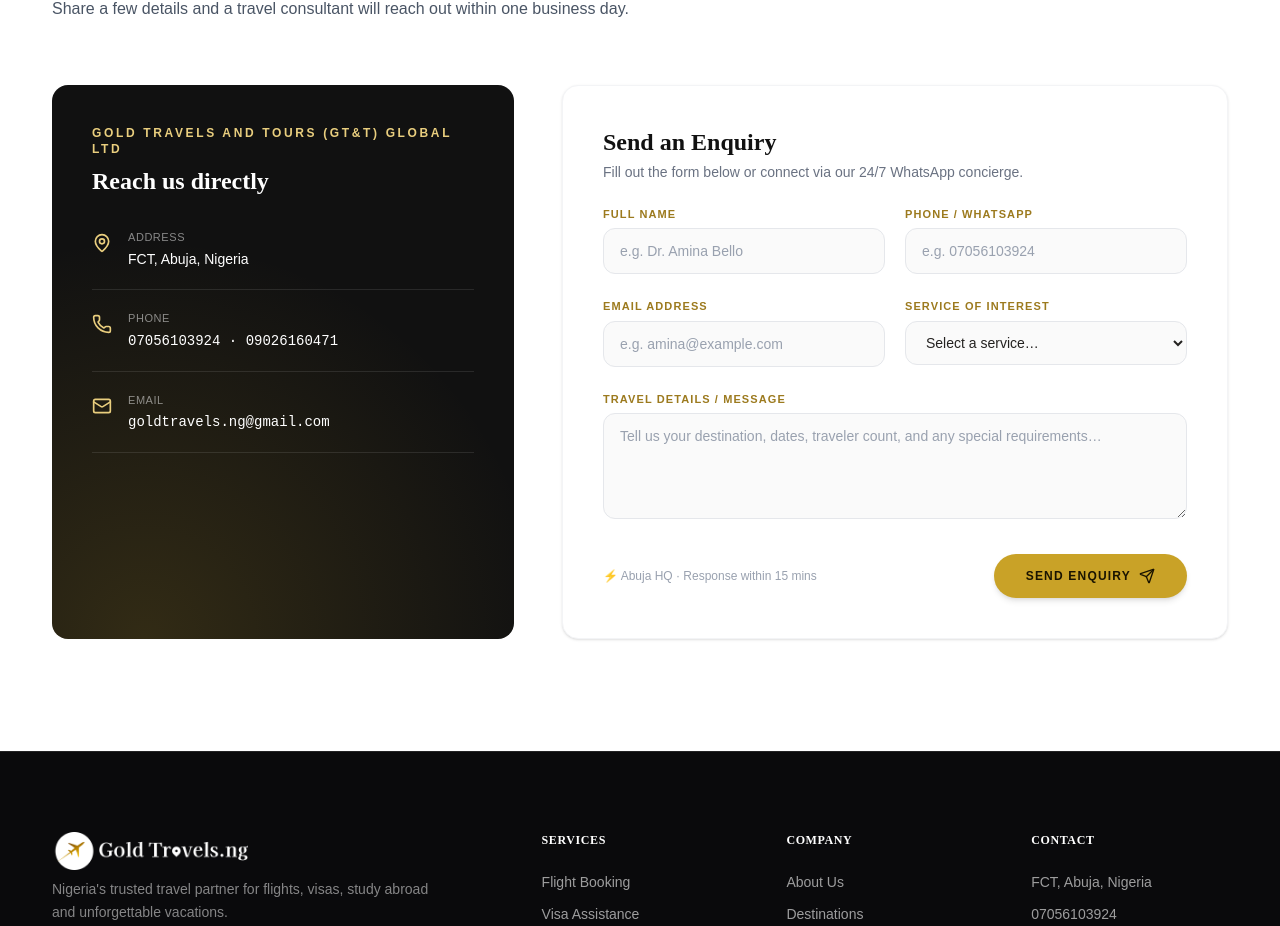
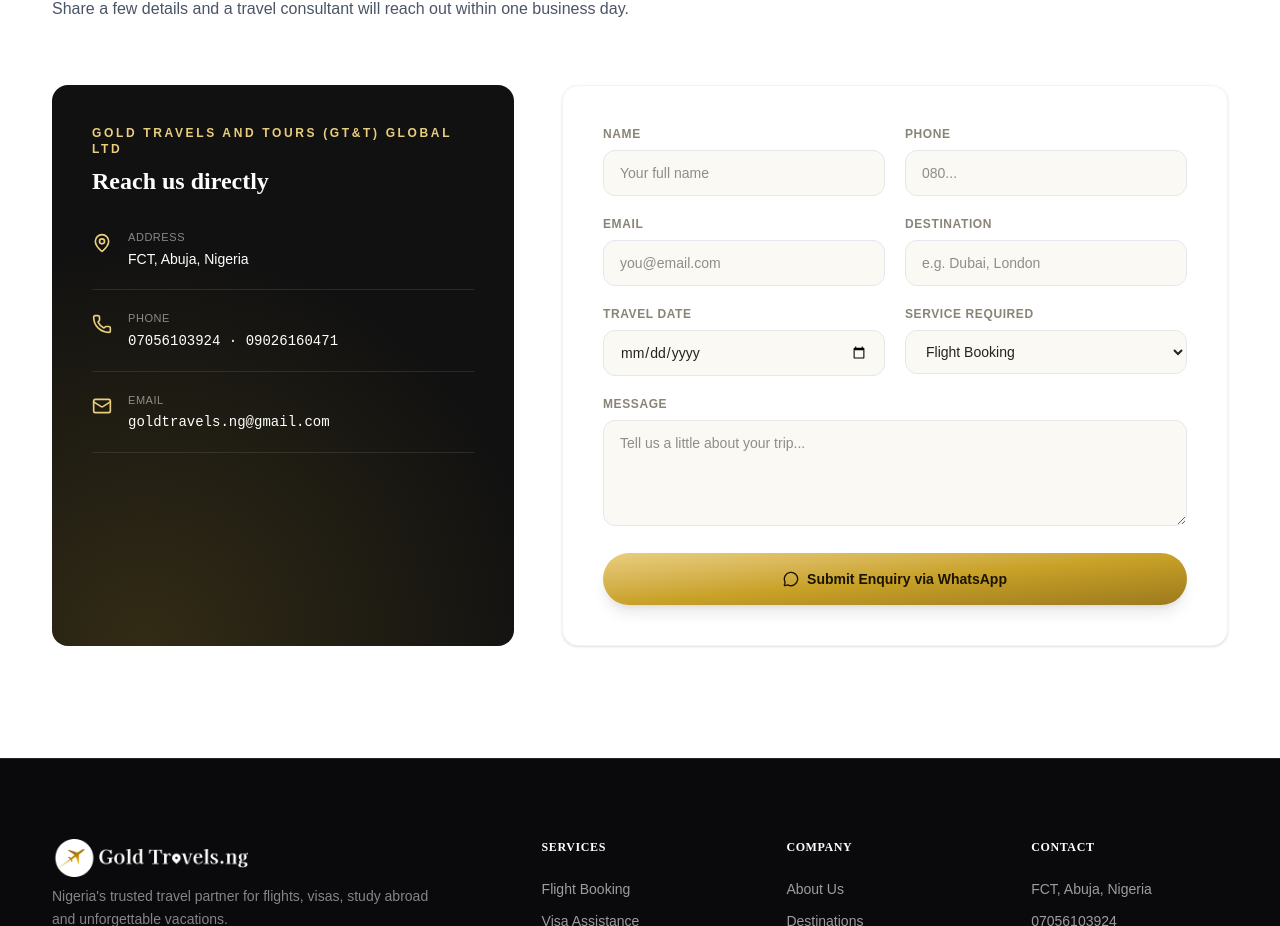
Before and after one commit to echoloft-live/Gold-Travels-GT-T-Global-Ltd-, a React (Vite) app: page / in a window 1280 px wide. Shown: the part 6578-7504 px from the top of the page. Built offline with nearby package versions, Linux system fonts and the light colour scheme.

Commit message:
Refactor ContactForm.tsx: Enhance form validation, add optional fields for destination and travel date, and improve WhatsApp message formatting for better user experience.

```diff
--- a/src/components/ContactForm.tsx
+++ b/src/components/ContactForm.tsx
@@ -10,172 +10,131 @@
   name: z.string().min(2, 'Name must be at least 2 characters'),
   phone: z.string().min(7, 'Please enter a valid phone number'),
   email: z.string().email('Please enter a valid email address'),
+  destination: z.string().optional(),
+  travelDate: z.string().optional(),
   service: z.string().min(1, 'Please select a service'),
-  message: z.string().min(10, 'Message must be at least 10 characters'),
+  message: z.string().min(5, 'Message must be at least 5 characters'),
 });
 
 type ContactFormData = z.infer<typeof contactSchema>;
 
 export const ContactForm: React.FC = () => {
-  const [submitted, setSubmitted] = useState(false);
-  const [formDataSummary, setFormDataSummary] = useState<ContactFormData | null>(null);
-
   const {
     register,
     handleSubmit,
-    formState: { errors, isSubmitting },
-    reset,
+    formState: { errors },
   } = useForm<ContactFormData>({
     resolver: zodResolver(contactSchema),
+    defaultValues: {
+      service: 'Flight Booking',
+    }
   });
 
   const onSubmit = (data: ContactFormData) => {
-    setFormDataSummary(data);
-    setSubmitted(true);
     confetti({ particleCount: 100, spread: 80, origin: { y: 0.6 } });
-    reset();
-  };
 
-  const handleWhatsAppChat = () => {
-    if (!formDataSummary) return;
+    // Format message for WhatsApp
     const text = encodeURIComponent(
-      `Hello GT&T Abuja Desk,\n\nName: ${formDataSummary.name}\nPhone: ${formDataSummary.phone}\nService: ${formDataSummary.service}\nMessage: ${formDataSummary.message}`
+      `Hello GT&T Abuja Desk,\n\nI just submitted an enquiry on Goldtravels.ng:\n\n👤 Name: ${data.name}\n📞 Phone: ${data.phone}\n📧 Email: ${data.email}\n📍 Destination: ${data.destination || 'Not specified'}\n📅 Travel Date: ${data.travelDate || 'Flexible'}\n✈️ Service: ${data.service}\n💬 Message: ${data.message}`
     );
+
+    // Open WhatsApp directly
     window.open(`https://wa.me/${COMPANY_INFO.whatsappNumber}?text=${text}`, '_blank');
   };
 
-  /* shared field classes */
-  const fieldBase =
-    'w-full bg-[#FAFAFA] border border-gray-200 rounded-xl px-4 py-3 text-sm text-[#242220] placeholder:text-gray-400 focus:outline-none focus:border-[#C9A227] focus:ring-2 focus:ring-[#C9A227]/20 transition-all';
-
   return (
-    <div className="bg-white">
-      {submitted ? (
-        <div className="py-10 text-center flex flex-col items-center space-y-4 animate-fade-in">
-          <div className="w-16 h-16 bg-emerald-50 border border-emerald-200 rounded-full flex items-center justify-center text-emerald-500">
-            <CheckCircle2 className="w-8 h-8" />
-          </div>
-          <h3 className="font-display text-2xl font-semibold text-[#111111]">
-            Message Received!
-          </h3>
-          <p className="text-sm text-gray-600 max-w-md leading-relaxed">
-            Thank you. Our Abuja concierge team has received your enquiry and will contact you via phone or email shortly.
-          </p>
-          <div className="flex flex-wrap justify-center gap-4 pt-4">
-            <button
-              onClick={handleWhatsAppChat}
-              className="px-6 py-3 rounded-full bg-emerald-500 hover:bg-emerald-600 text-white text-xs font-semibold uppercase tracking-wider flex items-center space-x-2 shadow transition-all"
-            >
-              <MessageCircle className="w-4 h-4" />
-              <span>Continue on WhatsApp</span>
-            </button>
-            <button
-              onClick={() => setSubmitted(false)}
-              className="px-6 py-3 rounded-full border border-gray-200 hover:border-[#C9A227] text-[#242220] text-xs font-semibold uppercase tracking-wider transition-all"
-            >
-              Send Another Message
-            </button>
-          </div>
-        </div>
-      ) : (
-        <form onSubmit={handleSubmit(onSubmit)} className="space-y-6">
-          <div className="mb-6">
-            <h3 className="font-display text-2xl font-semibold text-[#111111] mb-1">
-              Send an Enquiry
-            </h3>
-            <p className="text-sm text-gray-500 font-sans">
-              Fill out the form below or connect via our 24/7 WhatsApp concierge.
-            </p>
-          </div>
-
+    <form onSubmit={handleSubmit(onSubmit)} className="space-y-5">
       <div className="grid grid-cols-1 sm:grid-cols-2 gap-5">
         <div>
-              <label className="block text-[11px] font-bold uppercase tracking-widest text-[#9C7A1E] mb-1.5 font-sans">
-                Full Name
-              </label>
+          <label className="block text-xs font-bold uppercase tracking-wider text-[#8a8477] mb-2">Name</label>
           <input
             type="text"
             {...register('name')}
-                placeholder="e.g. Dr. Amina Bello"
-                className={fieldBase}
+            placeholder="Your full name"
+            className="w-full px-4 py-3 rounded-xl border border-gray-200 text-sm bg-[#FBF9F4] focus:outline-none focus:border-[#C9A227] focus:ring-2 focus:ring-[#C9A227]/20"
           />
-              {errors.name && <span className="text-[11px] text-red-500 mt-1 block">{errors.name.message}</span>}
+          {errors.name && <span className="text-xs text-red-500 mt-1 block">{errors.name.message}</span>}
         </div>
 
         <div>
-              <label className="block text-[11px] font-bold uppercase tracking-widest text-[#9C7A1E] mb-1.5 font-sans">
-                Phone / WhatsApp
-              </label>
+          <label className="block text-xs font-bold uppercase tracking-wider text-[#8a8477] mb-2">Phone</label>
           <input
             type="tel"
             {...register('phone')}
-                placeholder="e.g. 07056103924"
-                className={fieldBase}
+            placeholder="080..."
+            className="w-full px-4 py-3 rounded-xl border border-gray-200 text-sm bg-[#FBF9F4] focus:outline-none focus:border-[#C9A227] focus:ring-2 focus:ring-[#C9A227]/20"
           />
-              {errors.phone && <span className="text-[11px] text-red-500 mt-1 block">{errors.phone.message}</span>}
+          {errors.phone && <span className="text-xs text-red-500 mt-1 block">{errors.phone.message}</span>}
         </div>
       </div>
 
       <div className="grid grid-cols-1 sm:grid-cols-2 gap-5">
         <div>
-              <label className="block text-[11px] font-bold uppercase tracking-widest text-[#9C7A1E] mb-1.5 font-sans">
-                Email Address
-              </label>
+          <label className="block text-xs font-bold uppercase tracking-wider text-[#8a8477] mb-2">Email</label>
           <input
             type="email"
             {...register('email')}
-                placeholder="e.g. amina@example.com"
-                className={fieldBase}
+            placeholder="you@email.com"
+            className="w-full px-4 py-3 rounded-xl border border-gray-200 text-sm bg-[#FBF9F4] focus:outline-none focus:border-[#C9A227] focus:ring-2 focus:ring-[#C9A227]/20"
           />
-              {errors.email && <span className="text-[11px] text-red-500 mt-1 block">{errors.email.message}</span>}
+          {errors.email && <span className="text-xs text-red-500 mt-1 block">{errors.email.message}</span>}
         </div>
 
         <div>
-              <label className="block text-[11px] font-bold uppercase tracking-widest text-[#9C7A1E] mb-1.5 font-sans">
-                Service of Interest
-              </label>
-              <select {...register('service')} className={fieldBase}>
-                <option value="">Select a service…</option>
-                <option value="Flight Booking">Flight Booking (FLT)</option>
-                <option value="Visa Assistance">Visa Assistance (VSA)</option>
-                <option value="Study Abroad">Study Abroad (STY)</option>
-                <option value="Hotel Reservation">Hotel Reservation (HTL)</option>
-                <option value="Car Rental">Car Rental Services (CAR)</option>
-                <option value="Vacation Packages">Vacation Packages (PKG)</option>
-                <option value="Honeymoon & Celebrations">Destination Honeymoon &amp; Celebrations (HNY)</option>
+          <label className="block text-xs font-bold uppercase tracking-wider text-[#8a8477] mb-2">Destination</label>
+          <input
+            type="text"
+            {...register('destination')}
+            placeholder="e.g. Dubai, London"
+            className="w-full px-4 py-3 rounded-xl border border-gray-200 text-sm bg-[#FBF9F4] focus:outline-none focus:border-[#C9A227] focus:ring-2 focus:ring-[#C9A227]/20"
+          />
+        </div>
+      </div>
+
+      <div className="grid grid-cols-1 sm:grid-cols-2 gap-5">
+        <div>
+          <label className="block text-xs font-bold uppercase tracking-wider text-[#8a8477] mb-2">Travel Date</label>
+          <input
+            type="date"
+            {...register('travelDate')}
+            className="w-full px-4 py-3 rounded-xl border border-gray-200 text-sm bg-[#FBF9F4] focus:outline-none focus:border-[#C9A227] focus:ring-2 focus:ring-[#C9A227]/20"
+          />
+        </div>
+
+        <div>
+          <label className="block text-xs font-bold uppercase tracking-wider text-[#8a8477] mb-2">Service Required</label>
+          <select
+            {...register('service')}
+            className="w-full px-4 py-3 rounded-xl border border-gray-200 text-sm bg-[#FBF9F4] focus:outline-none focus:border-[#C9A227] focus:ring-2 focus:ring-[#C9A227]/20"
+          >
+            <option value="Flight Booking">Flight Booking</option>
+            <option value="Visa Assistance">Visa Assistance</option>
+            <option value="Study Abroad">Study Abroad</option>
+            <option value="Hotel Reservations">Hotel Reservations</option>
+            <option value="Vacation Package">Vacation Package</option>
+            <option value="Other">Other</option>
           </select>
-              {errors.service && <span className="text-[11px] text-red-500 mt-1 block">{errors.service.message}</span>}
         </div>
       </div>
 
       <div>
-            <label className="block text-[11px] font-bold uppercase tracking-widest text-[#9C7A1E] mb-1.5 font-sans">
-              Travel Details / Message
-            </label>
+        <label className="block text-xs font-bold uppercase tracking-wider text-[#8a8477] mb-2">Message</label>
         <textarea
           rows={4}
           {...register('message')}
-              placeholder="Tell us your destination, dates, traveler count, and any special requirements…"
-              className={fieldBase}
-            />
-            {errors.message && <span className="text-[11px] text-red-500 mt-1 block">{errors.message.message}</span>}
+          placeholder="Tell us a little about your trip..."
+          className="w-full px-4 py-3 rounded-xl border border-gray-200 text-sm bg-[#FBF9F4] focus:outline-none focus:border-[#C9A227] focus:ring-2 focus:ring-[#C9A227]/20"
+        ></textarea>
+        {errors.message && <span className="text-xs text-red-500 mt-1 block">{errors.message.message}</span>}
       </div>
 
-          <div className="flex flex-col sm:flex-row justify-between items-center pt-1 gap-4">
-            <span className="text-xs text-gray-400 font-sans">
-              ⚡ Abuja HQ · Response within 15 mins
-            </span>
       <button
         type="submit"
-              disabled={isSubmitting}
-              className="w-full sm:w-auto px-8 py-3.5 rounded-full bg-[#C9A227] text-[#1a1400] font-bold text-xs uppercase tracking-widest hover:bg-[#b08f20] transition-all flex items-center justify-center gap-2 shadow-md"
+        className="w-full py-4 rounded-full font-bold text-sm bg-gradient-to-br from-[#E9CE7E] via-[#C9A227] to-[#9C7A1E] text-[#1a1400] shadow-lg hover:shadow-xl hover:-translate-y-0.5 transition-all flex items-center justify-center gap-2"
       >
-              <span>{isSubmitting ? 'Sending…' : 'Send Enquiry'}</span>
-              <Send className="w-4 h-4" />
+        <MessageCircle className="w-4 h-4" />
+        <span>Submit Enquiry via WhatsApp</span>
       </button>
-          </div>
     </form>
-      )}
-    </div>
   );
 };
```
Lines whose indentation alone changed are shown as unchanged.
